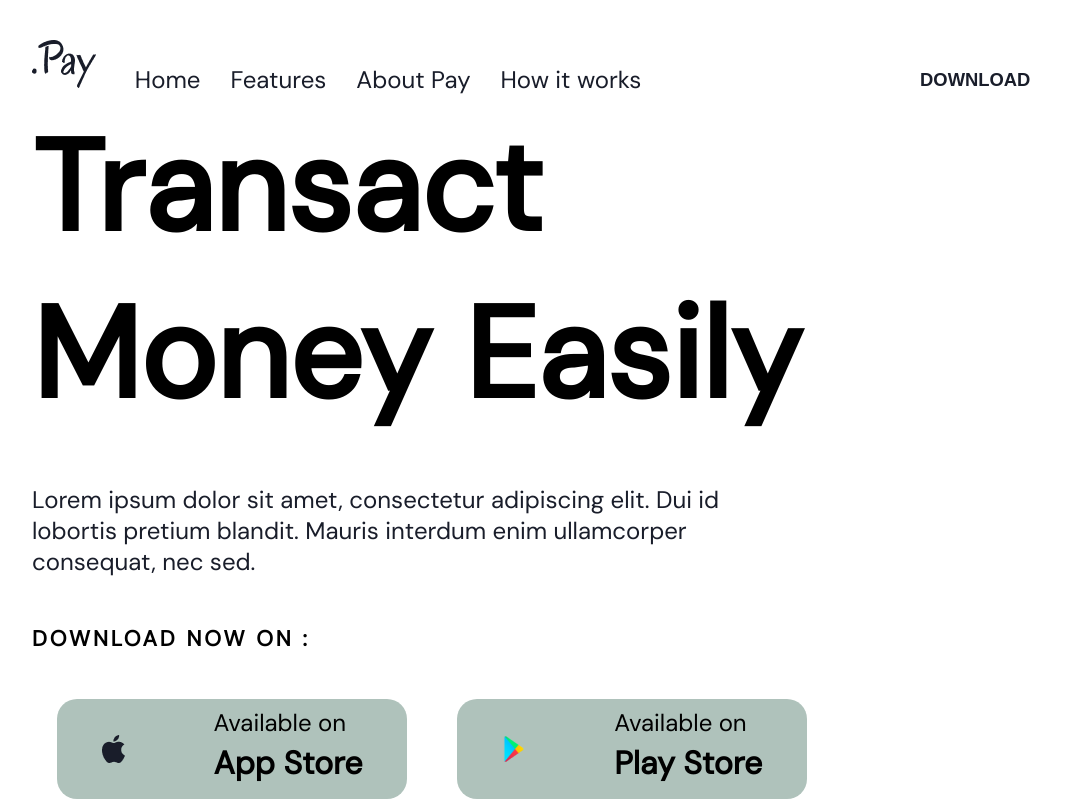
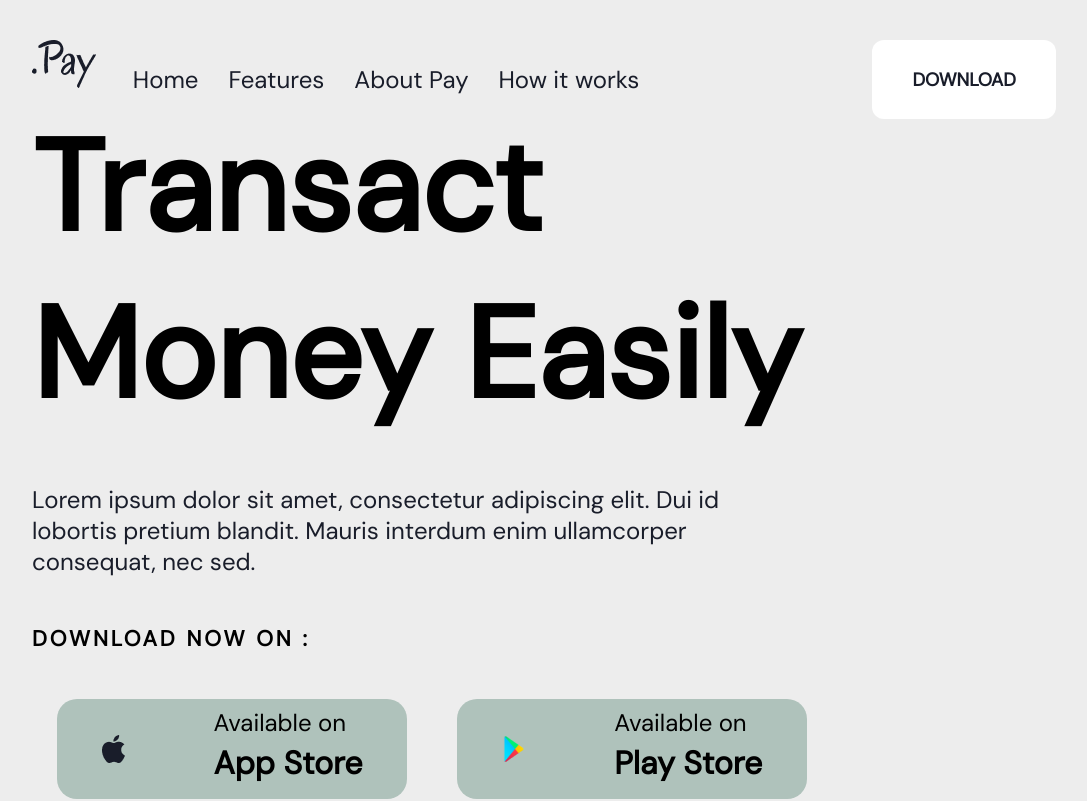
Before and after one commit to zumbuuul/Nextjs-Payment-Saas-Landing-Page-Dynamic-rendering, a Next.js app: page / in a window 1280 px wide. Shown: the top 801 px of the page, without its empty margins (96-1183 px from the left). Built offline with nearby package versions, Linux system fonts and the light colour scheme.

Commit message:
started work on second task

```diff
--- a/components/reusable components/Footer.tsx
+++ b/components/reusable components/Footer.tsx
@@ -81,6 +81,11 @@ function LandingPageFooter() {
         </FooterDownloads>
       </FooterWrapper>
       <FooterBottomText>©.Pay2022. All rights reserved.</FooterBottomText>
+      <style jsx global>{`
+        body {
+          background-color: #ffffff;
+        }
+      `}</style>
     </>
   );
 }
--- a/components/styled/navbar/navbar.ts
+++ b/components/styled/navbar/navbar.ts
@@ -21,14 +21,15 @@ export const NavbarText = styled.p`
   }
 `;
 
-export const NavbarDownloadButton = styled.button`
+export const NavbarDownloadButton = styled.div`
+  display: flex;
+  padding: 0 40px;
+  align-items: center;
   color: #191d2a;
   font-size: 1.15rem;
   font-weight: bold;
   background-color: white;
-  border: none;
-  padding: 1vw 2vw;
-  border-radius: 20px;
+  border-radius: 12px;
   @media (max-width: 1060px) {
     font-size: 1rem;
   }
--- a/components/styled/reusable components/reusable.ts
+++ b/components/styled/reusable components/reusable.ts
@@ -28,3 +28,14 @@ body,html{
   box-sizing:border-box ;
 }
 `;
+
+export const GreenishBody = createGlobalStyle`
+body,html{
+  background-color:#ECF1EF;
+  margin:0;
+  width:100%
+}
+
+*{
+  box-sizing:border-box ;
+}`;
--- a/pages/features.tsx
+++ b/pages/features.tsx
@@ -8,6 +8,11 @@ function FeaturesPage() {
       <Navbar></Navbar>
       <FeatureHero></FeatureHero>
       <LandingPageFooter></LandingPageFooter>
+      <style jsx global>{`
+        body {
+          background-color: #ffffff;
+        }
+      `}</style>
     </>
   );
 }
--- a/pages/index.tsx
+++ b/pages/index.tsx
@@ -13,6 +13,11 @@ function LandingPage() {
         <PhoneSection></PhoneSection>
       </HeroWrapper>
       <LandingPageFooter></LandingPageFooter>
+      <style jsx global>{`
+        body {
+          background-color: #ededed;
+        }
+      `}</style>
     </>
   );
 }
```
Also changed, not shown: pages/about-pay.tsx (+7 -0 lines), pages/how-it-works.tsx (+16 -4 lines).
